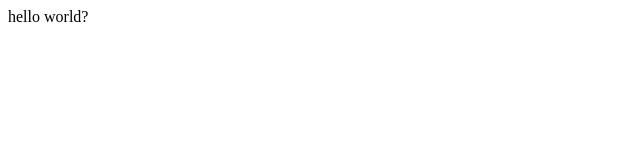
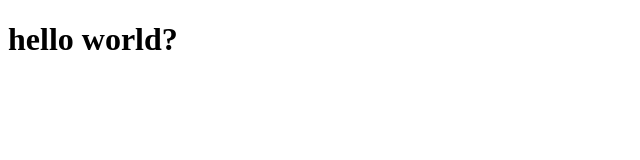
Before and after one commit to fuychng/example-remote, a plain HTML site: page index.html in a window 1280 px wide. Shown: the whole page, without its empty margins (0-640 px from the left). Drawn offline with Linux system fonts and the light colour scheme.

Commit message:
Create git.css; Modified index.html:h1

```diff
--- /dev/null
+++ b/git.css
@@ -0,0 +1,4 @@
+body
+{
+    background-color: purple;
+}
--- a/index.html
+++ b/index.html
@@ -7,6 +7,6 @@
     <title>learning</title>
 </head>
 <body>
-    hello world?
+    <h1>hello world?</h1>
 </body>
 </html>
```
